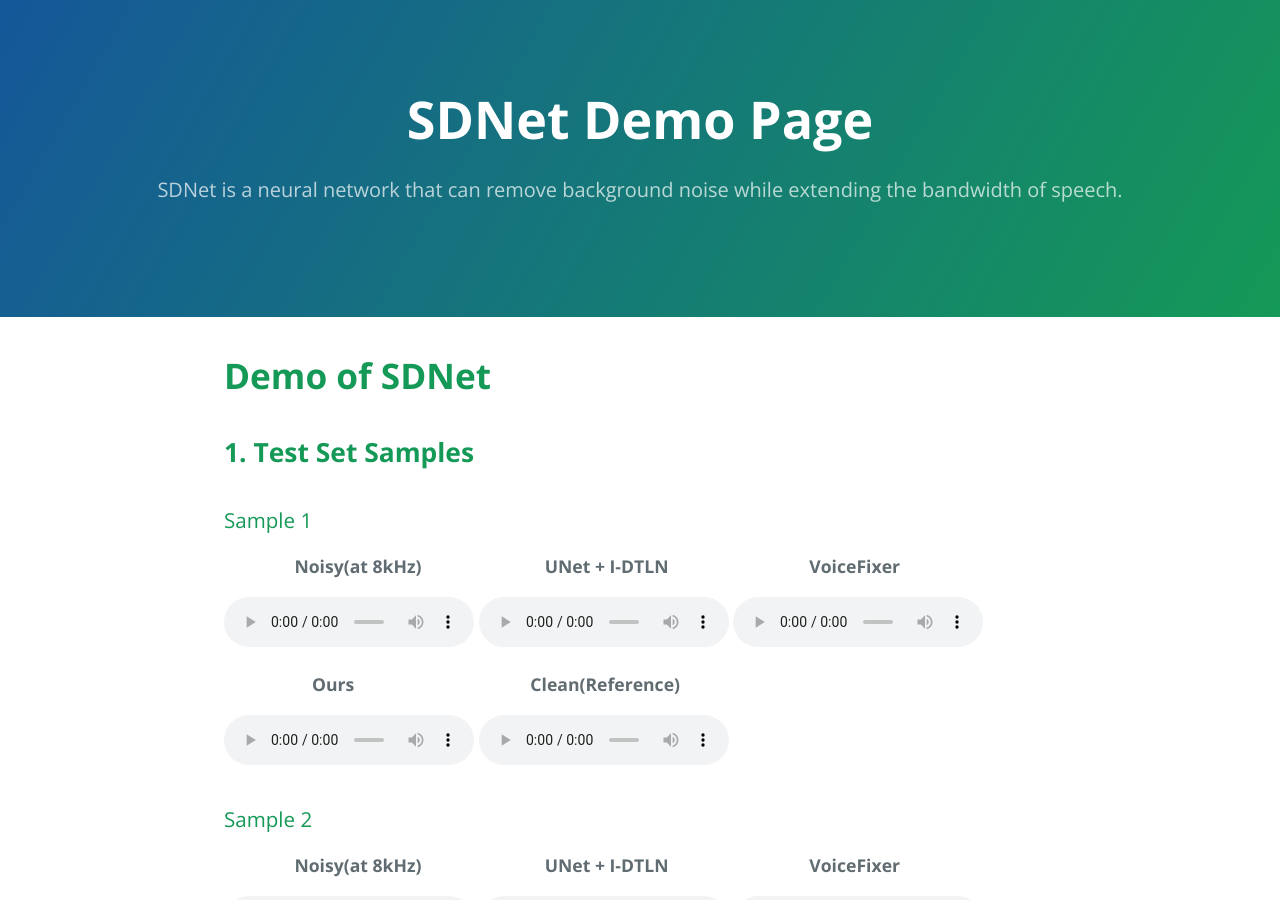
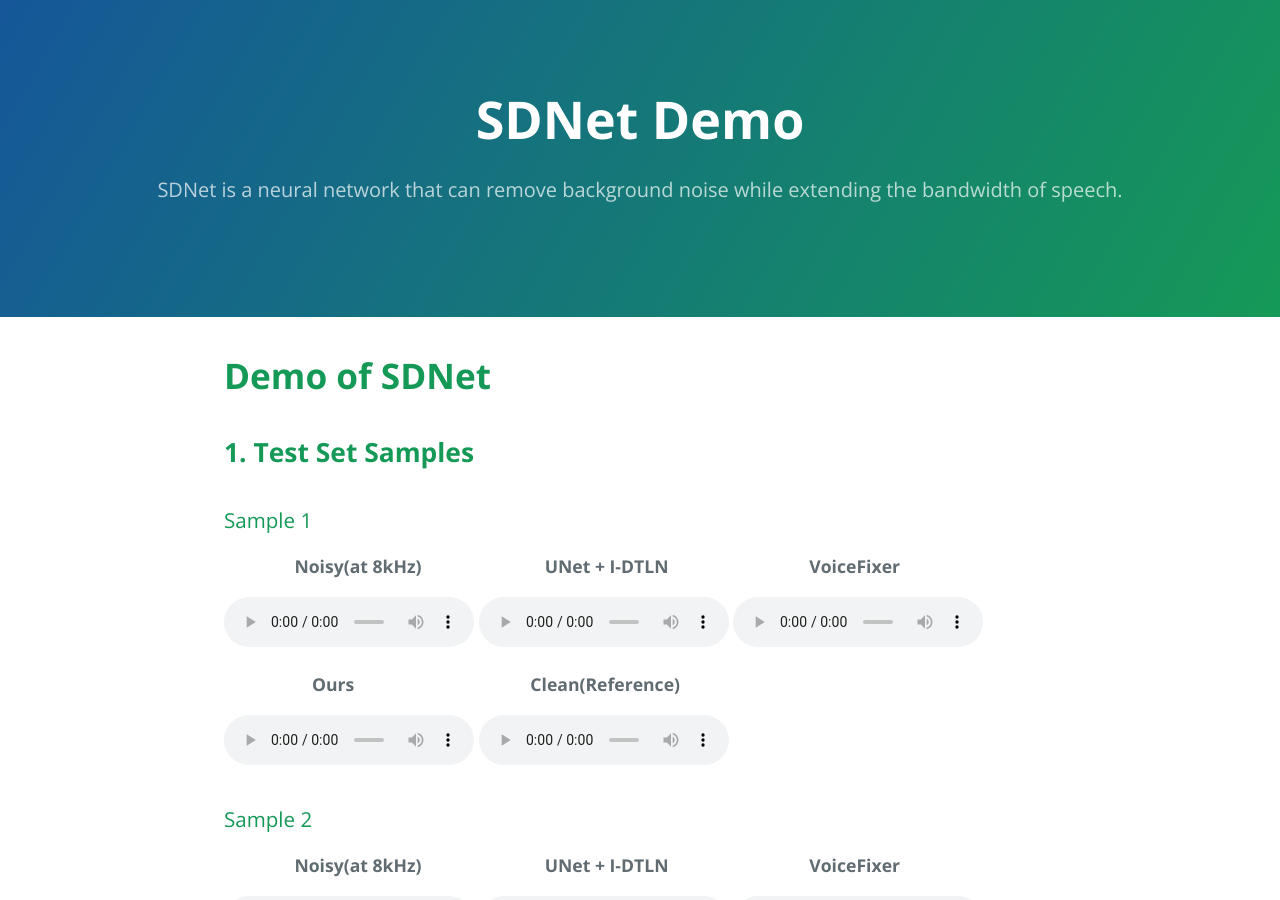
Before and after one commit to sdnetdemo/sdnetdemo.github.io, a Jekyll site: the page built from index.md, in a window 1280 px wide and 900 px high. Built offline with Jekyll 4.4.1, drawn with Linux system fonts in a browser that asks for light colours; our own code applies the rules of GitHub Pages for plain Markdown files.

Commit message:
Update _config.yml

```diff
--- a/_config.yml
+++ b/_config.yml
@@ -1,4 +1,4 @@
-title: "SDNet Demo Page"
+title: "SDNet Demo"
 description: SDNet is a neural network that can remove background noise while extending the bandwidth of speech.
 show_downloads: false
 google_analytics:
```
